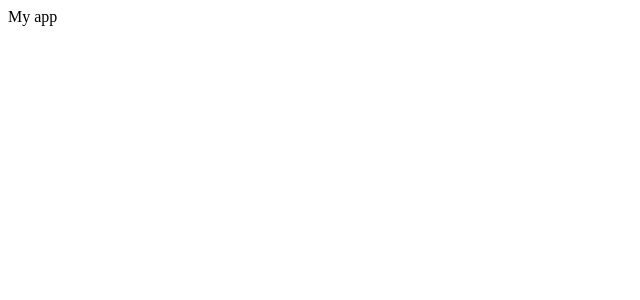
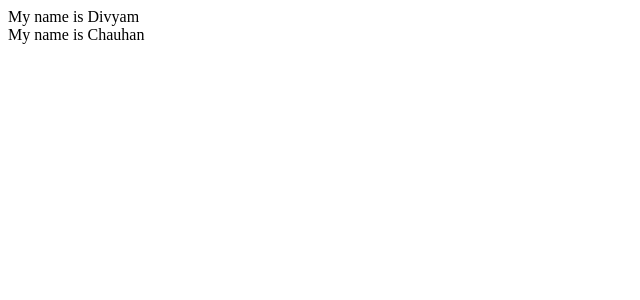
Before and after one commit to bobby0015/Web-Cohort-Learnings, a React (Vite) app in the folder 02_Frontend/react_deep_dive/: page / in a window 1280 px wide. Shown: the top 300 px of the page, without its empty margins (0-640 px from the left). Built offline with nearby package versions, Linux system fonts and the light colour scheme.

Commit message:
We cannot reneder two components without a parednt div or a parent component. Therefore, here is the example how can we do it.

```diff
--- a/02_Frontend/react_deep_dive/src/App.jsx
+++ b/02_Frontend/react_deep_dive/src/App.jsx
@@ -1,9 +1,16 @@
 const App = () => {
   return (
     <div>
-      My app
+      <Header title="My name is Divyam" />
+      <Header title="My name is Chauhan" />
     </div>
   )
 }
 
+const Header = (props) => {
+  return <div>
+    {props.title}
+  </div>
+}
+
 export default App
```
